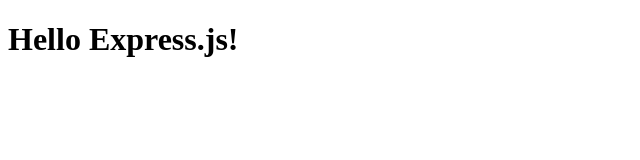
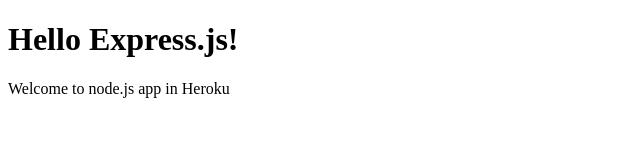
Before and after one commit to amhgit/web-server, a website: page public/index.html in a window 1280 px wide. Shown: the whole page, without its empty margins (0-640 px from the left). Drawn offline with Linux system fonts and the light colour scheme.

Commit message:
Update to index.html

```diff
--- a/public/index.html
+++ b/public/index.html
@@ -6,5 +6,6 @@
     </head>
     <body>
         <h1> Hello Express.js!</h1>
+        <p>Welcome to node.js app in Heroku</p>
     </body>
 </html>
```
